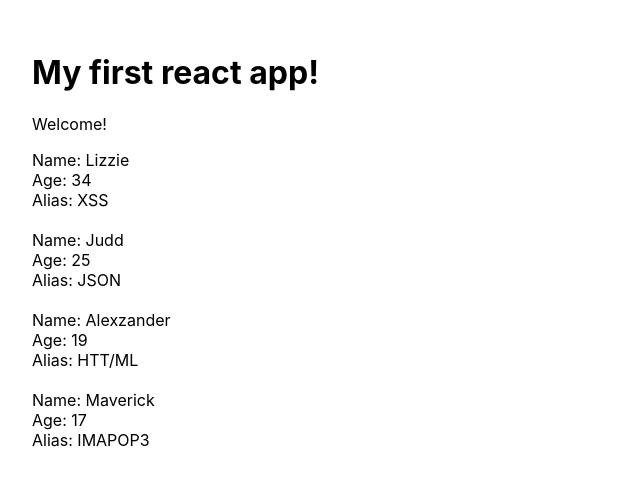
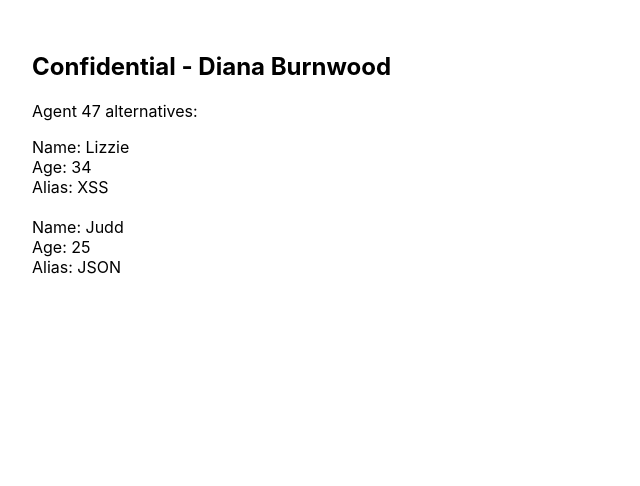
Before and after one commit to thecodelearner/react-stuff, a React (Create React App) app in the folder myapp/: page / in a window 1280 px wide. Shown: the top 486 px of the page, without its empty margins (0-640 px from the left). Built offline with nearby package versions, Linux system fonts and the light colour scheme.

Commit message:
add conditional logic, rename page titles.

```diff
--- a/myapp/src/App.js
+++ b/myapp/src/App.js
@@ -14,8 +14,8 @@
   render() {
     return (
       <div className="App">
-        <h1>My first react app!</h1>
-        <p>Welcome!</p>
+        <h2>Confidential - Diana Burnwood</h2>
+        <p>Agent 47 alternatives:</p>
 
         <Hitman hitmans={this.state.hitmans} />
       </div>
--- a/myapp/src/Hitman.js
+++ b/myapp/src/Hitman.js
@@ -1,15 +1,28 @@
 import React from "react";
 
 const Hitman = ({ hitmans }) => {
+  // const hitmanList = hitmans.map((hitman) => {
+  //   if (hitman.age > 20) {
+  //     return (
+  //       <div className="hitman" key={hitman.id}>
+  //         <div>Name: {hitman.name}</div>
+  //         <div>Age: {hitman.age}</div>
+  //         <div>Alias: {hitman.alias}</div>
+  //         <br />
+  //       </div>
+  //     );
+  //   } else return null;
+  // });
+
   const hitmanList = hitmans.map((hitman) => {
-    return (
+    return hitman.age > 20 ? (
       <div className="hitman" key={hitman.id}>
         <div>Name: {hitman.name}</div>
         <div>Age: {hitman.age}</div>
         <div>Alias: {hitman.alias}</div>
         <br />
       </div>
-    );
+    ) : null;
   });
 
   return <div className="hitman-list">{hitmanList}</div>;
```
